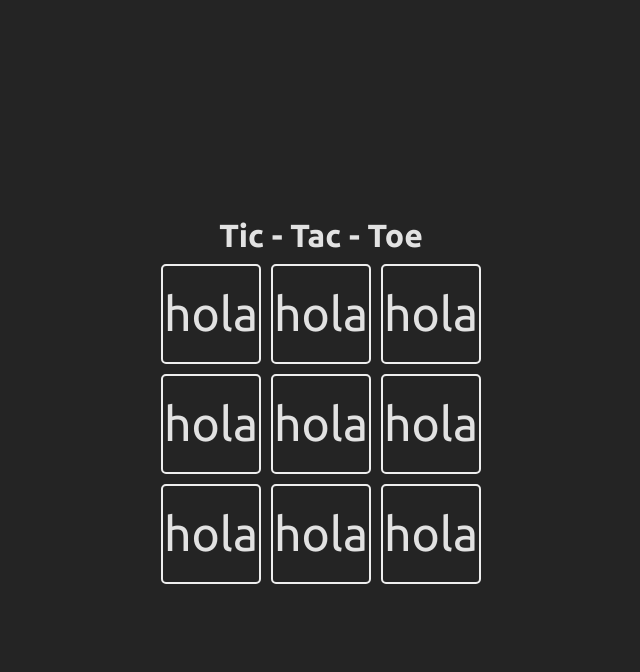
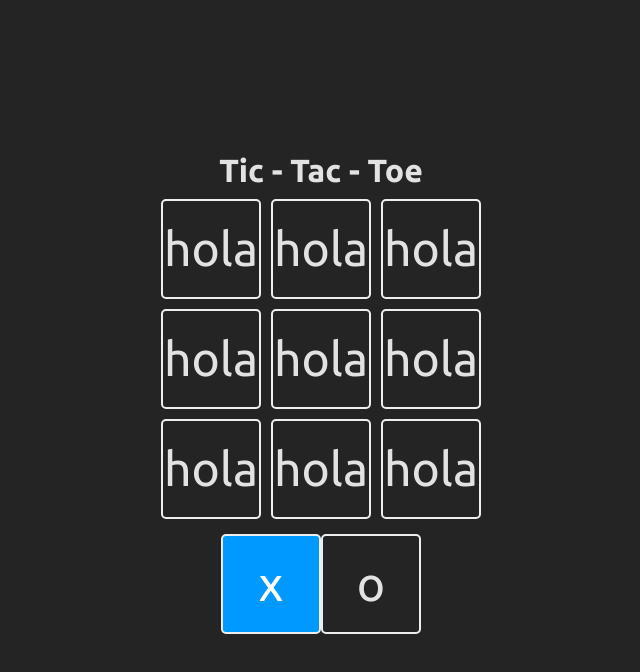
Before and after one commit to Edisonven/tic-tac-toe, a React (Vite) app: page / in a window 1280 px wide. Shown: the top 672 px of the page, without its empty margins (319-959 px from the left). Built offline with nearby package versions, Linux system fonts and the light colour scheme.

Commit message:
Creando sección para avisar al jugador de quién es el turno

```diff
--- a/src/App.css
+++ b/src/App.css
@@ -26,3 +26,17 @@
   cursor: pointer;
   font-size: 48px;
 }
+
+.app__game__turn {
+  display: flex;
+  justify-content: center;
+  margin: 15px auto;
+  width: fit-content;
+  position: relative;
+  border-radius: 10px;
+}
+
+.app__game__square.is-selected {
+  color: #fff;
+  background: #09f;
+}
--- a/src/App.jsx
+++ b/src/App.jsx
@@ -3,13 +3,13 @@ import "./App.css";
 import Square from "./components/Square";
 
 function App() {
-  const [board, setBoard] = useState(Array(9).fill("hola"));
-  const [turn, setTurn] = useState("");
-
   const turns = {
     X: "x",
     O: "o",
   };
+
+  const [board, setBoard] = useState(Array(9).fill("hola"));
+  const [turn, setTurn] = useState(turns.X);
 
   return (
     <div className="app__container">
@@ -24,6 +24,10 @@ function App() {
             );
           })}
         </section>
+        <section className="app__game__turn">
+          <Square isSelected={turn === turns.X}>{turns.X}</Square>
+          <Square isSelected={turn === turns.O}>{turns.O}</Square>
+        </section>
       </main>
     </div>
   );
--- a/src/components/Square.jsx
+++ b/src/components/Square.jsx
@@ -1,10 +1,9 @@
-export default function Square({ children, setBoard, index }) {
+export default function Square({ isSelected, children, setBoard, index }) {
+  const className = `app__game__square ${isSelected ? "is-selected" : ""}`;
 
   return (
     <section className="square__container">
-      <div className="app__game__square">
-        {children}
-      </div>
+      <div className={className}>{children}</div>
     </section>
   );
 }
```
